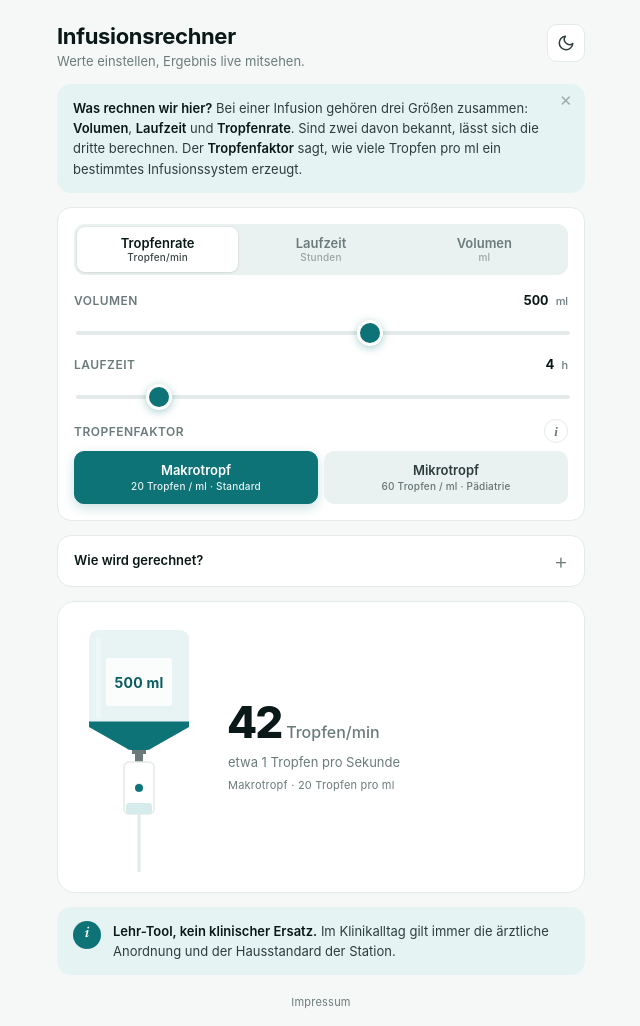
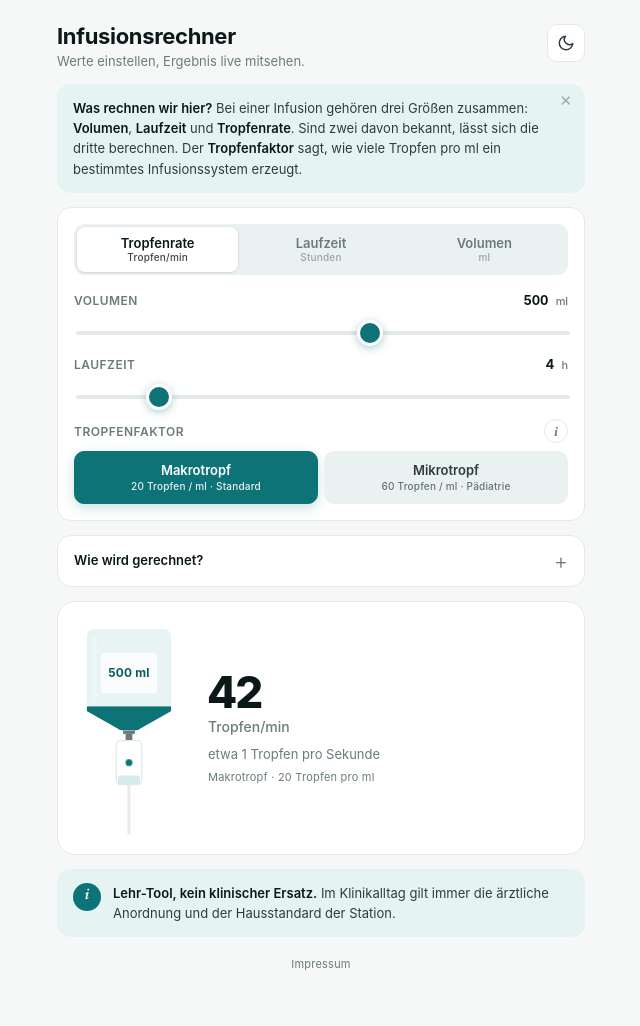
Before and after one commit to FlorianLoyns/infusionsrechner, a plain HTML site: page index.html in a window 1280 px wide. Shown: the whole page, without its empty margins (319-959 px from the left). After the commit the page ends 988 px from the top, so only its background shows below. Drawn offline with Linux system fonts and the light colour scheme.

Commit message:
Add files via upload

```diff
--- a/index.html
+++ b/index.html
@@ -358,8 +358,8 @@ input[type=range]::-moz-range-thumb {
 }
 .infusion-vis {
   flex-shrink: 0;
-  width: 130px;
-  height: 250px;
+  width: 110px;
+  height: 212px;
   position: relative;
 }
 .infusion-vis svg {
@@ -433,10 +433,11 @@ input[type=range]::-moz-range-thumb {
 .infusion-rate.long { font-size: 32px; }
 .infusion-rate.long-xl { font-size: 28px; }
 .infusion-rate-unit {
-  font-size: 16px;
+  display: block;
+  font-size: 14px;
   color: var(--muted);
   font-weight: 500;
-  margin-left: 4px;
+  margin-top: 2px;
 }
 .infusion-cadence {
   font-size: 13px;
```
